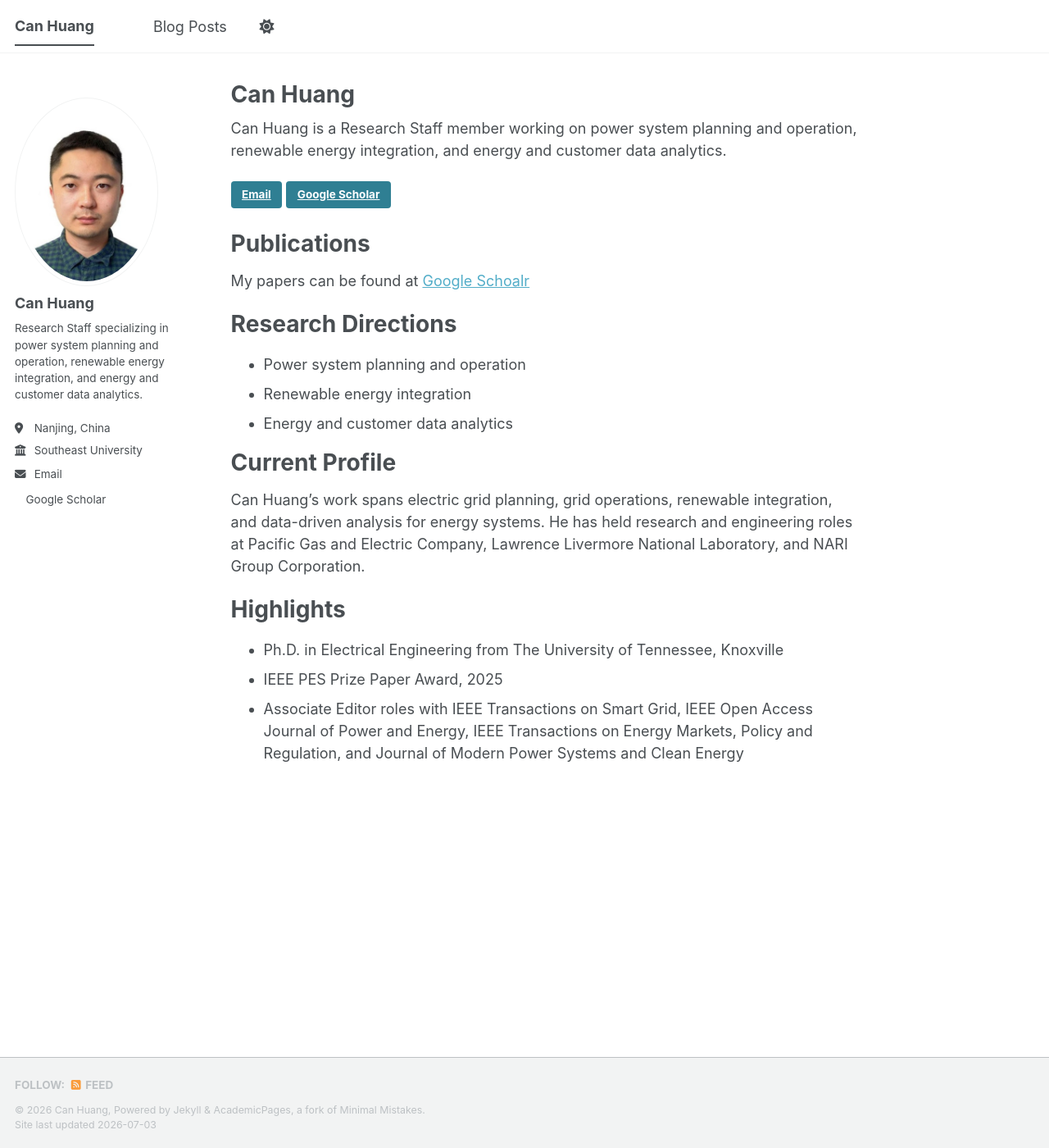
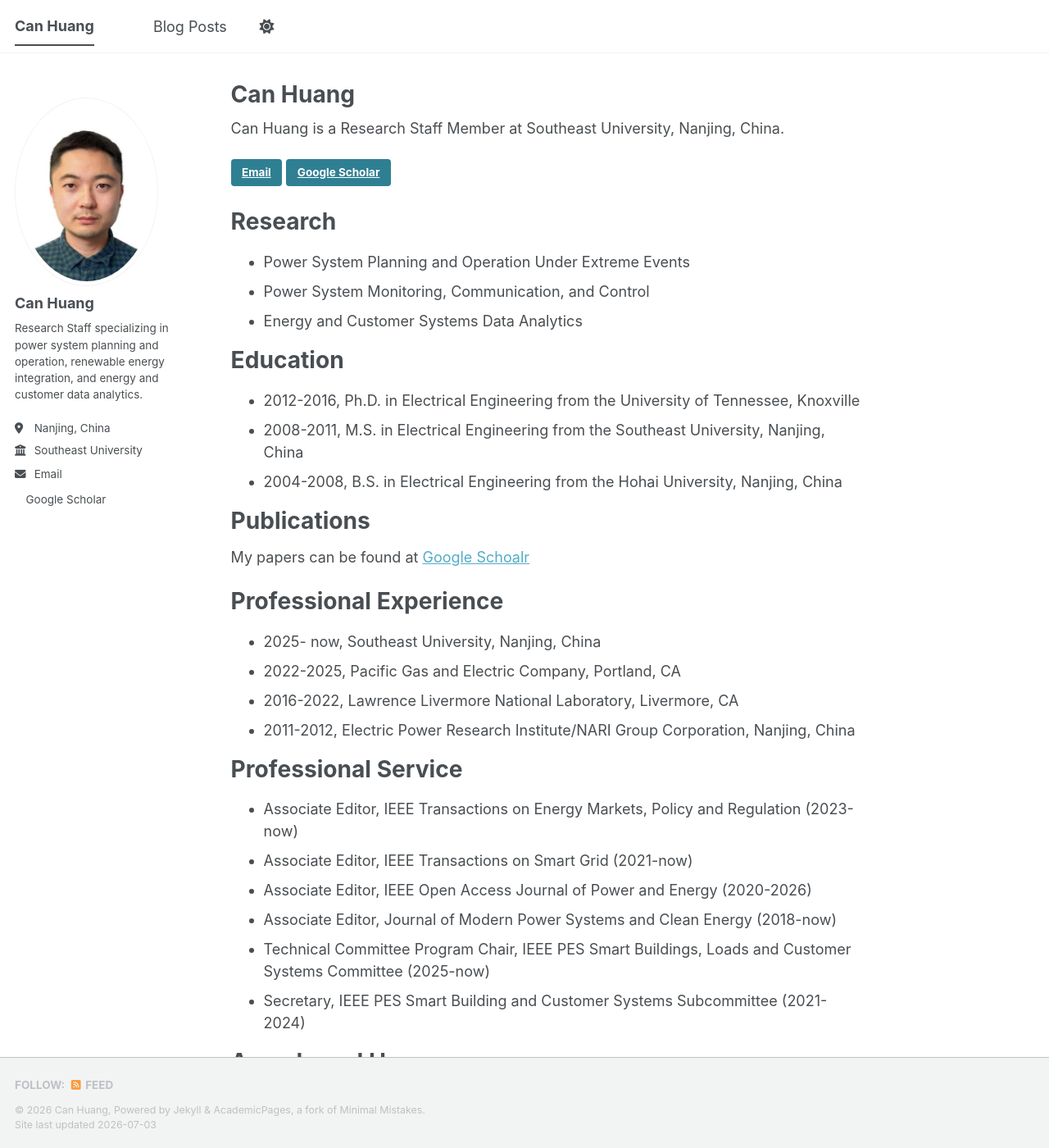
Before and after one commit to leocuisine/leocuisine.github.io, a Jekyll site: the page built from _pages/about.md, in a window 1280 px wide and 1400 px high. Shown: the whole window at 82% size. Built offline with Jekyll 4.4.1, drawn with Linux system fonts in a browser that asks for light colours; a style sheet for code colours, icons or effects is not loaded; some of the changed text lies outside the part shown.

Commit message:
Update about.md

```diff
--- a/_pages/about.md
+++ b/_pages/about.md
@@ -7,31 +7,68 @@ redirect_from:
   - /about.html
 ---
 
-Can Huang is a Research Staff member working on power system planning and operation, renewable energy integration, and energy and customer data analytics.
+Can Huang is a Research Staff Member at Southeast University, Nanjing, China.
 
 [Email](mailto:canhuang@seu.edu.cn){: .btn .btn--primary}
 [Google Scholar](https://scholar.google.com/citations?user=uYdj_dQAAAAJ&hl=en){: .btn}
+
+
+Research
+======
+
+- Power System Planning and Operation Under Extreme Events
+- Power System Monitoring, Communication, and Control
+- Energy and Customer Systems Data Analytics
+
+
+Education
+======
+
+- 2012-2016, Ph.D. in Electrical Engineering from the University of Tennessee, Knoxville
+- 2008-2011, M.S. in Electrical Engineering from the Southeast University, Nanjing, China
+- 2004-2008, B.S. in Electrical Engineering from the Hohai University, Nanjing, China
 
 Publications
 ======
 
 My papers can be found at [Google Schoalr](https://scholar.google.com/citations?user=uYdj_dQAAAAJ&hl=en)
 
-Research Directions
+
+Professional Experience
 ======
 
-- Power system planning and operation
-- Renewable energy integration
-- Energy and customer data analytics
+- 2025- now, Southeast University, Nanjing, China
+- 2022-2025, Pacific Gas and Electric Company, Portland, CA
+- 2016-2022, Lawrence Livermore National Laboratory, Livermore, CA
+- 2011-2012, Electric Power Research Institute/NARI Group Corporation, Nanjing, China
 
-Current Profile
+
+Professional Service
 ======
 
-Can Huang's work spans electric grid planning, grid operations, renewable integration, and data-driven analysis for energy systems. He has held research and engineering roles at Pacific Gas and Electric Company, Lawrence Livermore National Laboratory, and NARI Group Corporation.
+- Associate Editor, IEEE Transactions on Energy Markets, Policy and Regulation (2023-now)
+- Associate Editor, IEEE Transactions on Smart Grid (2021-now)
+- Associate Editor, IEEE Open Access Journal of Power and Energy (2020-2026)
+- Associate Editor, Journal of Modern Power Systems and Clean Energy (2018-now)
+- Technical Committee Program Chair, IEEE PES Smart Buildings, Loads and Customer Systems Committee (2025-now)
+- Secretary, IEEE PES Smart Building and Customer Systems Subcommittee (2021-2024)
 
-Highlights
+
+Awards and Honors
 ======
-
-- Ph.D. in Electrical Engineering from The University of Tennessee, Knoxville
 - IEEE PES Prize Paper Award, 2025
-- Associate Editor roles with IEEE Transactions on Smart Grid, IEEE Open Access Journal of Power and Energy, IEEE Transactions on Energy Markets, Policy and Regulation, and Journal of Modern Power Systems and Clean Energy
+- Outstanding Associate Editor of IEEE Transactions on Energy Markets, Policy and Regulation, 2024
+- Outstanding Associate Editor of IEEE Open Access Journal of Power and Energy, 2023
+- Best Paper Award of IEEE Transactions on Power Systems, 2021
+- Best Paper Award of IEEE Power and Energy Society General Meeting, 2021
+- Lawrence Livermore National Laboratory Global Security Silver Award, 2020
+- Lawrence Livermore National Laboratory Global Security Bronze Award, 2019
+- Best Paper of IEEE Power and Energy Society General Meeting, 2019
+- Best Paper of IEEE Innovative Smart Grid Technologies Asia, 2019
+- Best Reviewer of IEEE Transactions on Smart Grid, 2019
+- Best Reviewer of IEEE Transactions on Sustainable Energy, 2017
+- Best Reviewer of ASCE Journal of Energy Engineering, 2017
+- Forerunners 5000 Best Paper Award (Top-Cited Paper Award, Ministry of Science and Technology, China), 2016
+- Chinese Government Award for Outstanding Student Abroad, 2016
+- University of Tennessee Chancellor’s Citation Award, 2016
+- Best Master’s Thesis of Jiangsu Province, 2011
```
